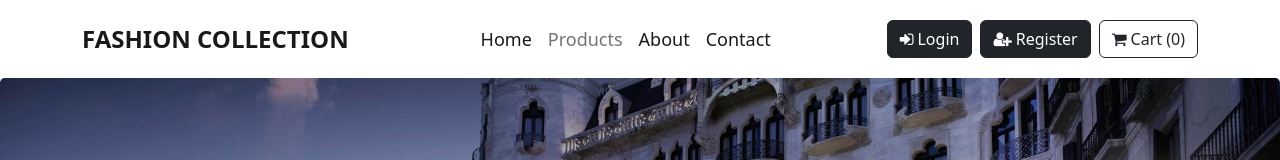
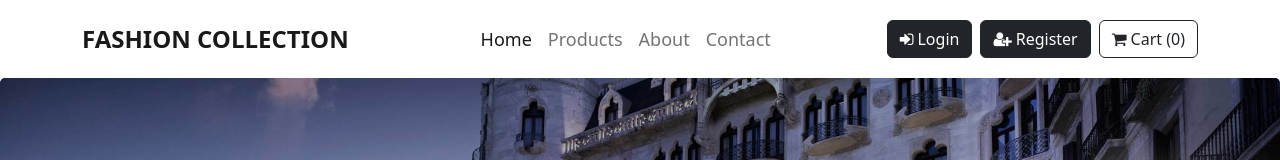
Before and after one commit to meghana-meher/E-commerce, a React (Create React App) app: page / in a window 1280 px wide. Shown: the top 160 px of the page. Built offline with nearby package versions, Linux system fonts and the light colour scheme; no server answers.

Commit message:
pages added

```diff
--- a/src/components/Navbar.jsx
+++ b/src/components/Navbar.jsx
@@ -15,16 +15,16 @@
                     <div className="collapse navbar-collapse" id="navbarSupportedContent">
                         <ul className="navbar-nav mx-auto mb-2 mb-lg-0">
                             <li className="nav-item">
-                                <NavLink className="nav-link active" aria-current="page" to="/">Home</NavLink>
+                                <NavLink className="nav-link active" aria-current="page" to="/home">Home</NavLink>
                             </li>
                             <li className="nav-item">
                                 <NavLink className="nav-link" to="/products">Products</NavLink>
                             </li>
                             <li className="nav-item">
-                                <NavLink className="nav-link" to="/">About</NavLink>
+                                <NavLink className="nav-link" to="/home">About</NavLink>
                             </li>
                             <li className="nav-item">
-                                <NavLink className="nav-link" to="/">Contact</NavLink>
+                                <NavLink className="nav-link" to="/home">Contact</NavLink>
                             </li>
                         </ul>
                         <div classNameName="buttons">
```
